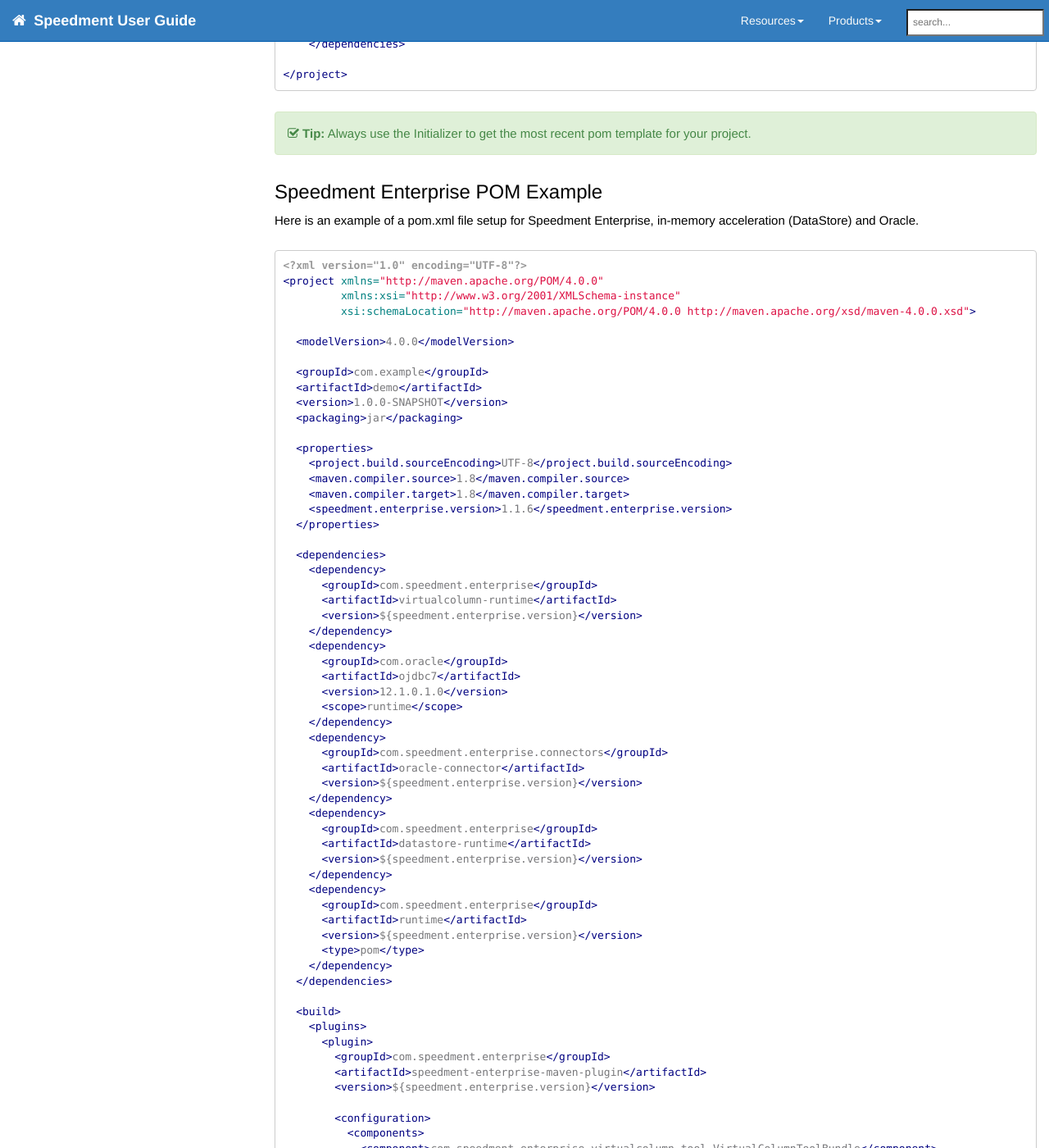
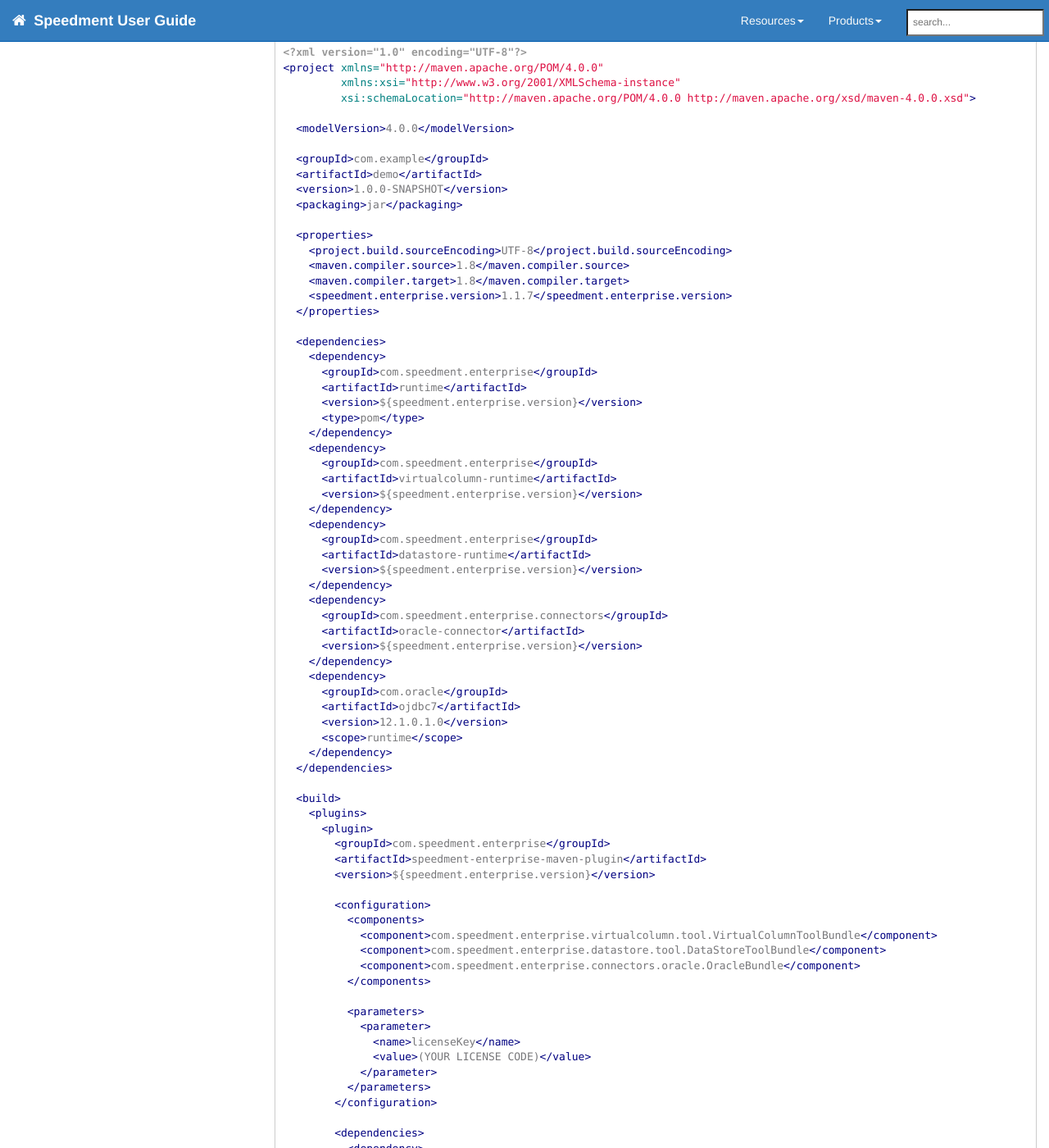
Before and after one commit to speedment/speedment-doc, a Jekyll site: the page built from pages/getting_started.md, in a window 1280 px wide and 1400 px high, scrolled down 4072 px. Shown: the whole window at 82% size. Built offline with Jekyll 4.4.1, drawn with Linux system fonts in a browser that asks for light colours; nearby versions of some CDN libraries; comment, search, counter and statistics services are not loaded; some of the changed text lies outside the part shown.

Commit message:
Update getting_started.md

````diff
--- a/pages/getting_started.md
+++ b/pages/getting_started.md
@@ -23,7 +23,7 @@
 In order to activate Speedment Enterprise, you need a license that can either be purchased or downloaded for free (trial) from [www.speedment.com](https::/www.speedment.com). Again, we encourage you to use the on-line [Speedment Initializer](https://www.speedment.com/initializer/) to setup your pom file. [Here](#speedment-enterprise-pom-example) is an example of a pom.xml file for Speedment Enterprise.
 
 ## Starting the Tool
-The code generation and configuration tool is started using the Maven target `speedment::tool`. Once run, you can elect to use the tool to graphically maintain your project or you can use any text editor and modify the `speedment.json` file that holds the configuration model for your project.
+The code generation and configuration tool is started using the Maven target `speedment:tool`. Once run, you can elect to use the tool to graphically maintain your project or you can use any text editor and modify the `speedment.json` file that holds the configuration model for your project.
 
 The process is divided in two steps:
   1 Connecting to the Database
@@ -37,9 +37,8 @@
 
 Read more on the Speedment Maven Plugin [here](https://speedment.github.io/speedment-doc/maven.html)
 
-
 ## Hello World
-Once your project has been setup properly and you have run the Maven target `speedment::tool` and generated code, you can start writing Speedment applications.
+Once your project has been setup properly and you have run the Maven target `speedment:tool` and generated code, you can start writing Speedment applications.
 
 Here is a small example that will count the number of films that is rated "PG-13" from an example database named "Sakila".
 ``` java
@@ -111,6 +109,7 @@
             </plugin>
         </plugins>
     </build>
+
     <dependencies>
         <dependency>
             <groupId>com.speedment</groupId>
@@ -124,28 +123,19 @@
             <version>5.1.42</version>
             <scope>runtime</scope>
         </dependency>
-        <dependency>
-            <groupId>com.speedment</groupId>
-            <artifactId>runtime</artifactId>
-            <version>${speedment.version}</version>
-            <type>pom</type>
-        </dependency>
-        <dependency>
-            <groupId>${db.groupId}</groupId>
-            <artifactId>${db.artifactId}</artifactId>
-            <version>${db.version}</version>
-        </dependency>
     </dependencies>
 
 </project>
 ```
+
 {% include tip.html content = "
 Always use the Initializer to get the most recent pom template for your project.
 " %}
 
 ## Speedment Enterprise POM Example
 
-Here is an example of a pom.xml file setup for Speedment Enterprise, in-memory acceleration (DataStore) and Oracle.
+Here is an example of a pom.xml file setup for [Speedment Enterprise](datastore#top), in-memory acceleration (DataStore) and Oracle.
+
 ``` xml
 <?xml version="1.0" encoding="UTF-8"?>
 <project xmlns="http://maven.apache.org/POM/4.0.0"
@@ -163,24 +153,19 @@
     <project.build.sourceEncoding>UTF-8</project.build.sourceEncoding>
     <maven.compiler.source>1.8</maven.compiler.source>
     <maven.compiler.target>1.8</maven.compiler.target>
-    <speedment.enterprise.version>1.1.6</speedment.enterprise.version>
+    <speedment.enterprise.version>1.1.7</speedment.enterprise.version>
   </properties>
 
   <dependencies>
     <dependency>
       <groupId>com.speedment.enterprise</groupId>
-      <artifactId>virtualcolumn-runtime</artifactId>
+      <artifactId>runtime</artifactId>
       <version>${speedment.enterprise.version}</version>
+      <type>pom</type>
     </dependency>
     <dependency>
-      <groupId>com.oracle</groupId>
-      <artifactId>ojdbc7</artifactId>
-      <version>12.1.0.1.0</version>
-      <scope>runtime</scope>
-    </dependency>
-    <dependency>
-      <groupId>com.speedment.enterprise.connectors</groupId>
-      <artifactId>oracle-connector</artifactId>
+      <groupId>com.speedment.enterprise</groupId>
+      <artifactId>virtualcolumn-runtime</artifactId>
       <version>${speedment.enterprise.version}</version>
     </dependency>
     <dependency>
@@ -189,10 +174,15 @@
       <version>${speedment.enterprise.version}</version>
     </dependency>
     <dependency>
-      <groupId>com.speedment.enterprise</groupId>
-      <artifactId>runtime</artifactId>
+      <groupId>com.speedment.enterprise.connectors</groupId>
+      <artifactId>oracle-connector</artifactId>
       <version>${speedment.enterprise.version}</version>
-      <type>pom</type>
+    </dependency>
+    <dependency>
+      <groupId>com.oracle</groupId>
+      <artifactId>ojdbc7</artifactId>
+      <version>12.1.0.1.0</version>
+      <scope>runtime</scope>
     </dependency>
   </dependencies>
 
@@ -206,9 +196,10 @@
         <configuration>
           <components>
             <component>com.speedment.enterprise.virtualcolumn.tool.VirtualColumnToolBundle</component>
+            <component>com.speedment.enterprise.datastore.tool.DataStoreToolBundle</component>
             <component>com.speedment.enterprise.connectors.oracle.OracleBundle</component>
-            <component>com.speedment.enterprise.datastore.tool.DataStoreToolBundle</component>
           </components>
+
           <parameters>
             <parameter>
               <name>licenseKey</name>
````
Also changed, not shown: other parts of pages/getting_started.md (+10 -11 lines).
